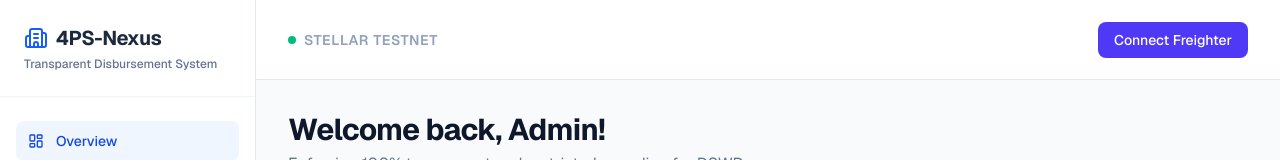
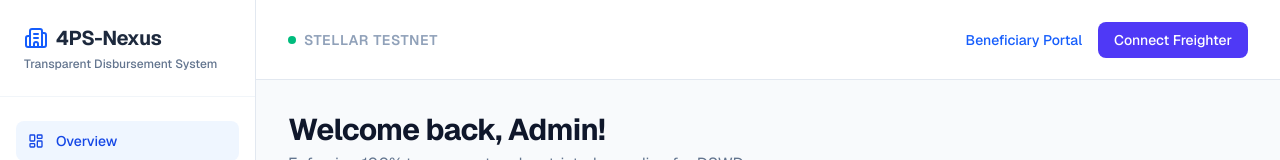
Before and after one commit to Dranyl-23/4PS-Nexus, a Next.js app in the folder web/: page / in a window 1280 px wide. Shown: the top 160 px of the page. Built offline with nearby package versions, Linux system fonts and the light colour scheme; no server answers; the database is empty.

Commit message:
feat: Add Beneficiary Portal login link to dashboard navbar

```diff
--- a/web/src/components/DashboardShell.tsx
+++ b/web/src/components/DashboardShell.tsx
@@ -143,6 +143,9 @@
             </span>
           </div>
           <div className="flex items-center gap-4">
+             <Link href="/login" className="text-sm font-medium text-blue-600 hover:text-blue-700 hidden sm:block">
+               Beneficiary Portal
+             </Link>
              <ConnectWallet {...wallet} />
           </div>
         </header>
```
